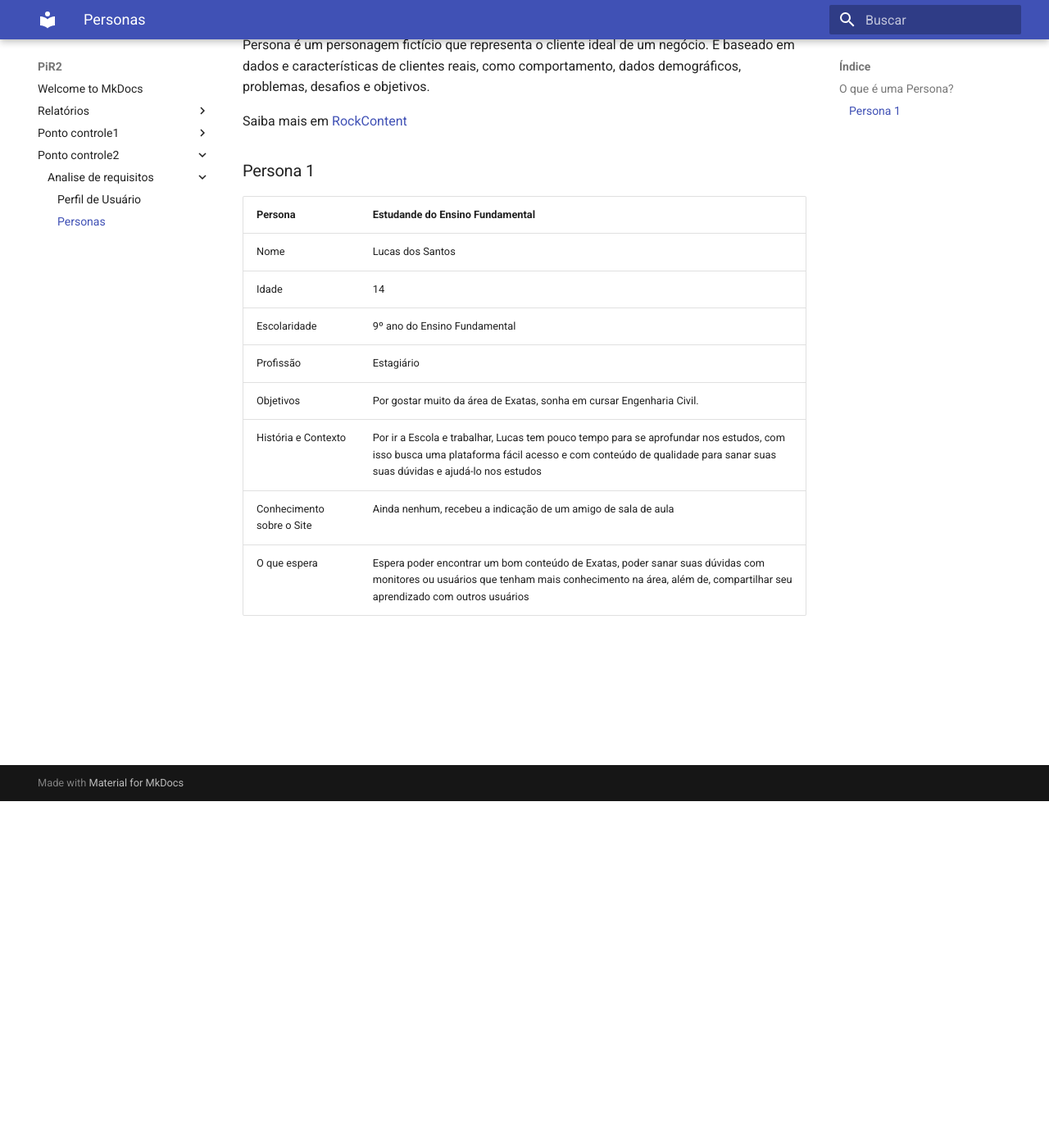
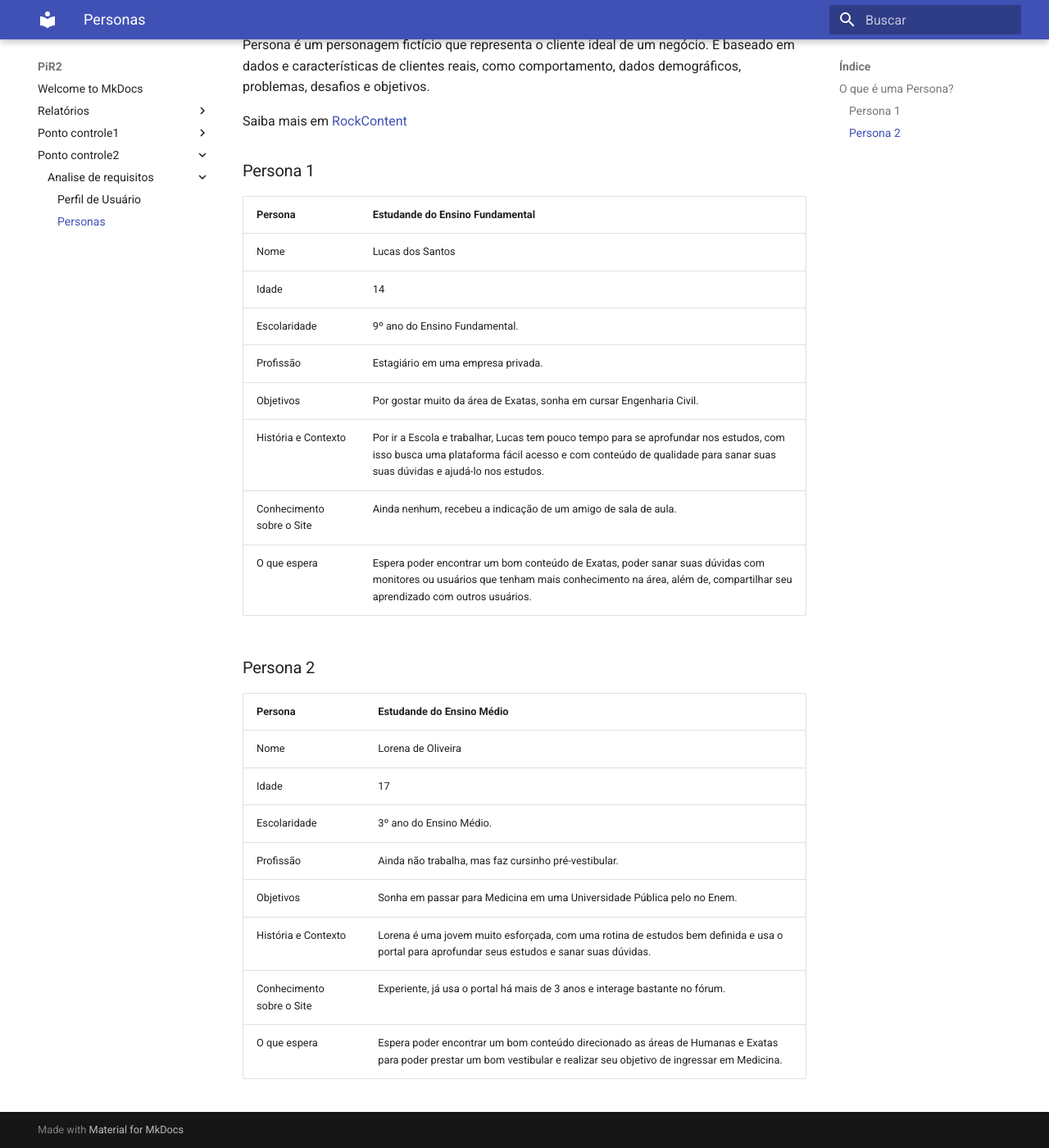
Before and after one commit to liversonp/2020.2-forumPiR2, an MkDocs documentation site: the page built from docs/ponto_controle2/analise_de_requisitos/personas.md, in a window 1280 px wide and 1400 px high, scrolled down 423 px. Shown: the whole window at 82% size. Built offline with MkDocs 1.6.1 and Material for MkDocs 9.7.7, drawn with Linux system fonts in a browser that asks for light colours.

Commit message:
Adição da persona 2

```diff
--- a/docs/ponto_controle2/analise_de_requisitos/personas.md
+++ b/docs/ponto_controle2/analise_de_requisitos/personas.md
@@ -19,9 +19,21 @@ Saiba mais em [RockContent](https://rockcontent.com/br/blog/personas/)
 | :--- | :--- |
 | Nome | Lucas dos Santos |
 | Idade | 14 |
-| Escolaridade | 9º ano do Ensino Fundamental|
-| Profissão | Estagiário |
+| Escolaridade | 9º ano do Ensino Fundamental. |
+| Profissão | Estagiário em uma empresa privada. |
 | Objetivos | Por gostar muito da área de Exatas, sonha em cursar Engenharia Civil. |
-| História e Contexto | Por ir a Escola e trabalhar, Lucas tem pouco tempo para se aprofundar nos estudos, com isso busca uma plataforma fácil acesso e com conteúdo de qualidade para sanar suas suas dúvidas e ajudá-lo nos estudos |
-| Conhecimento sobre o Site | Ainda nenhum, recebeu a indicação de um amigo de sala de aula |
-| O que espera | Espera poder encontrar um bom conteúdo de Exatas, poder sanar suas dúvidas com monitores ou usuários que tenham mais conhecimento na área, além de, compartilhar seu aprendizado com outros usuários |
+| História e Contexto | Por ir a Escola e trabalhar, Lucas tem pouco tempo para se aprofundar nos estudos, com isso busca uma plataforma fácil acesso e com conteúdo de qualidade para sanar suas suas dúvidas e ajudá-lo nos estudos. |
+| Conhecimento sobre o Site | Ainda nenhum, recebeu a indicação de um amigo de sala de aula. |
+| O que espera | Espera poder encontrar um bom conteúdo de Exatas, poder sanar suas dúvidas com monitores ou usuários que tenham mais conhecimento na área, além de, compartilhar seu aprendizado com outros usuários. |
+
+### Persona 2
+| Persona | Estudande do Ensino Médio |
+| :--- | :--- |
+| Nome | Lorena de Oliveira |
+| Idade | 17 |
+| Escolaridade | 3º ano do Ensino Médio. |
+| Profissão |  Ainda não trabalha, mas faz cursinho pré-vestibular. |
+| Objetivos | Sonha em passar para Medicina em uma Universidade Pública pelo no Enem. |
+| História e Contexto | Lorena é uma jovem muito esforçada, com uma rotina de estudos bem definida e usa o portal para aprofundar seus estudos e sanar suas dúvidas. |
+| Conhecimento sobre o Site | Experiente, já usa o portal há mais de 3 anos e interage bastante no fórum. |
+| O que espera | Espera poder encontrar um bom conteúdo direcionado as áreas de Humanas e Exatas para poder prestar um bom vestibular e realizar seu objetivo de ingressar em Medicina. |
```
